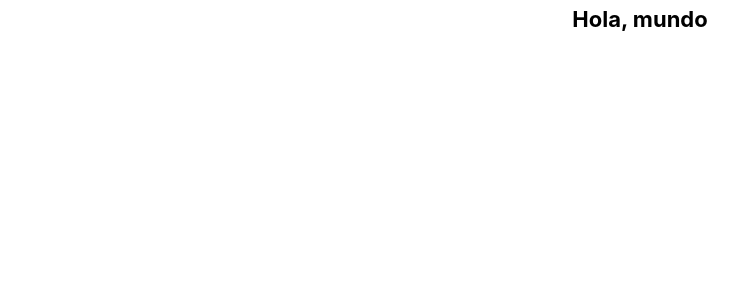
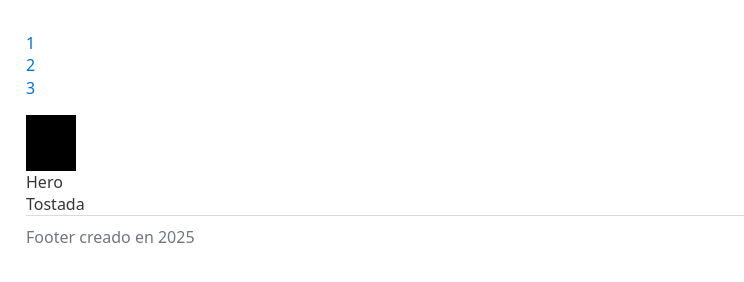
Before and after one commit to cesarlpb/la-hogaza-de-pepe, an Astro site: page / in a window 1280 px wide. Shown: the whole page, without its empty margins (0-744 px from the left). Built offline with nearby package versions, Linux system fonts and the light colour scheme; Astro itself is replaced by a stand-in of ours.

Commit message:
añado primeros componentes

```diff
--- /dev/null
+++ b/src/components/Footer.astro
@@ -0,0 +1,8 @@
+---
+// footer
+const year = new Date().getFullYear();
+---
+
+<footer>
+  Footer creado en {year}
+</footer>
--- /dev/null
+++ b/src/components/Header.astro
@@ -0,0 +1,11 @@
+---
+import Logo from "./Logo.astro";
+import Navbar from "./Navbar.astro";
+
+// Header
+---
+
+<header>
+  <Navbar />
+  <Logo />
+</header>
--- /dev/null
+++ b/src/components/Hero.astro
@@ -0,0 +1,7 @@
+---
+// Hero
+---
+
+<section>
+  Hero
+</section>
--- /dev/null
+++ b/src/components/Logo.astro
@@ -0,0 +1,7 @@
+---
+// Logo
+---
+
+<div style="background-color: black; width: 50px;">
+  <img src="/favicon.svg" alt="logo">
+</div>
--- /dev/null
+++ b/src/components/Navbar.astro
@@ -0,0 +1,11 @@
+---
+// Navbar
+---
+
+<nav>
+  <ul style="list-style: none; padding-left: 0;">
+    <li><a href="#">1</a></li>
+    <li><a href="#">2</a></li>
+    <li><a href="#">3</a></li>
+  </ul>
+</nav>
--- /dev/null
+++ b/src/components/ToastSection.astro
@@ -0,0 +1,7 @@
+---
+// Toast
+---
+
+<section>
+  Tostada
+</section>
--- a/src/layouts/Layout.astro
+++ b/src/layouts/Layout.astro
@@ -5,10 +5,13 @@
 		<meta name="viewport" content="width=device-width" />
 		<link rel="icon" type="image/svg+xml" href="/favicon.svg" />
 		<meta name="generator" content={Astro.generator} />
+		<link rel="stylesheet" href="https://cdn.jsdelivr.net/npm/water.css@2/out/light.css">
 		<title>Astro Basics</title>
 	</head>
 	<body>
-		<slot />
+		<div style="padding: 1em;">
+			<slot />
+		</div>
 	</body>
 </html>
 
--- a/src/pages/index.astro
+++ b/src/pages/index.astro
@@ -1,4 +1,9 @@
 ---
+import Bento from '../components/Bento.astro';
+import Footer from '../components/Footer.astro';
+import Header from '../components/Header.astro';
+import Hero from '../components/Hero.astro';
+import ToastSection from '../components/ToastSection.astro';
 import Welcome from '../components/Welcome.astro';
 import Layout from '../layouts/Layout.astro';
 
@@ -7,5 +12,9 @@
 ---
 
 <Layout>
-	<Welcome />
+	<Header />
+	<Hero />
+	<ToastSection />
+	<Bento />
+	<Footer />
 </Layout>
```
Also changed, not shown: src/components/AboutSection.astro (added, +7 -0 lines), src/components/Bento.astro (added).
